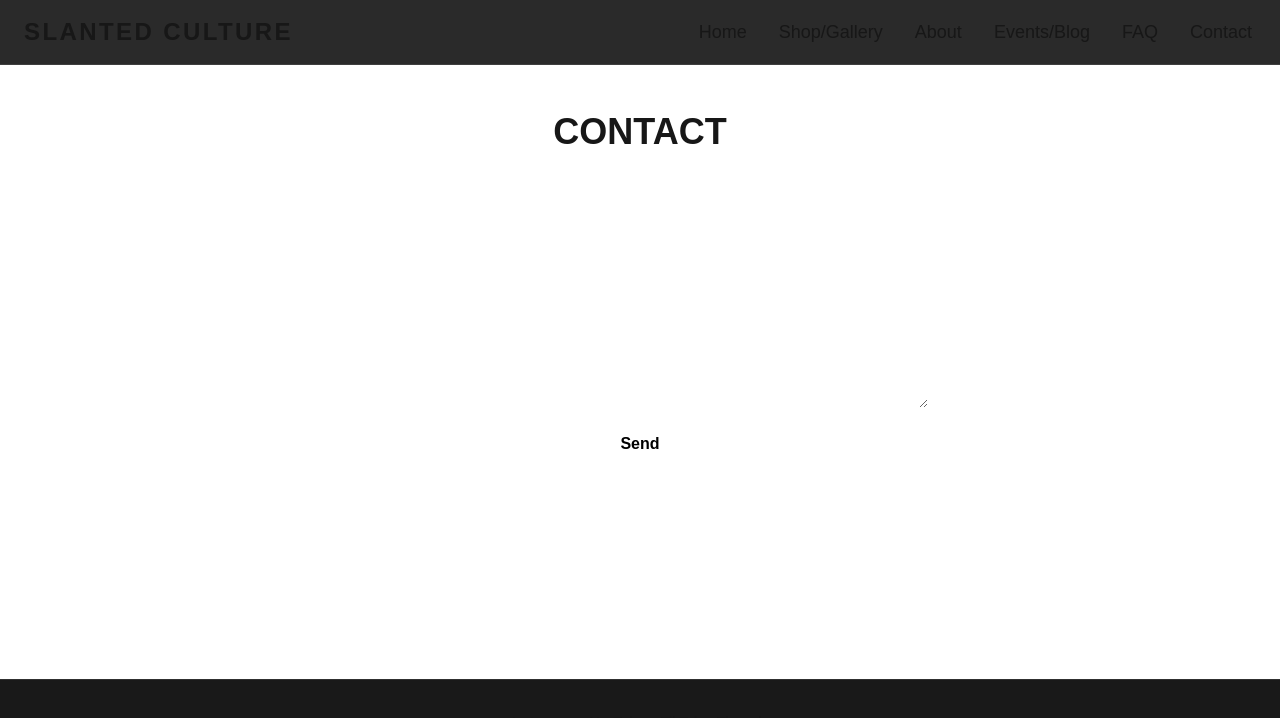
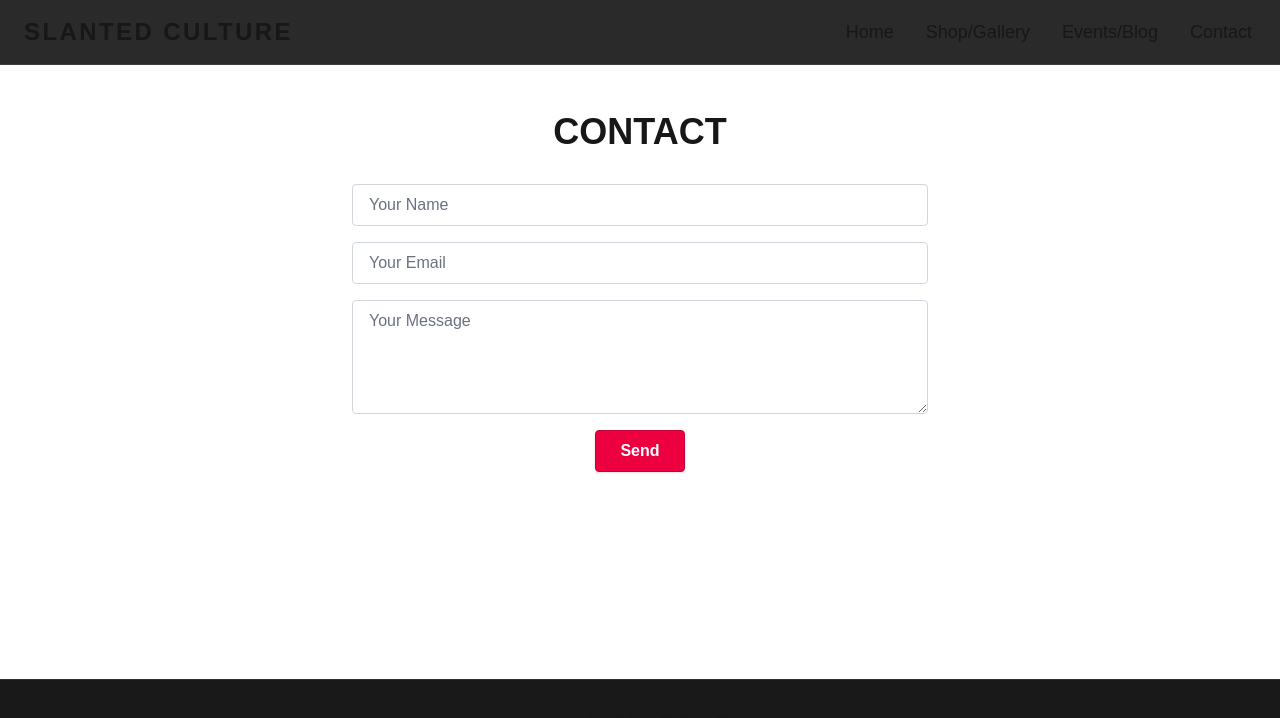
Before and after one commit to Pat-Calh/slanted.culture, a Next.js app: page /contact in a window 1280 px wide. Shown: the top 718 px of the page. Built offline with nearby package versions, Linux system fonts and the light colour scheme.

Commit message:
Refactored the Form on Contact Page

```diff
--- a/src/app/NavBar.tsx
+++ b/src/app/NavBar.tsx
@@ -5,9 +5,9 @@ import { motion, AnimatePresence } from "framer-motion";
 const navLinks = [
   { href: '/', label: 'Home' },
   { href: '/shop', label: 'Shop/Gallery' },
-  { href: '/about', label: 'About' },
+  // { href: '/about', label: 'About' }, // Temporarily hidden
   { href: '/events', label: 'Events/Blog' },
-  { href: '/faq', label: 'FAQ' },
+  // { href: '/faq', label: 'FAQ' }, // Temporarily hidden
   { href: '/contact', label: 'Contact' },
 ];
 
--- a/src/app/contact/page.tsx
+++ b/src/app/contact/page.tsx
@@ -3,11 +3,23 @@ export default function Contact() {
     <section className="py-12 max-w-xl mx-auto text-center">
       <h2 className="text-4xl font-bold mb-8 uppercase">Contact</h2>
       <form className="flex flex-col gap-4 items-center">
-        <input type="text" placeholder="Your Name" className="w-full px-4 py-2 rounded bg-white/10 text-white placeholder-white/50 focus:outline-none" />
-        <input type="email" placeholder="Your Email" className="w-full px-4 py-2 rounded bg-white/10 text-white placeholder-white/50 focus:outline-none" />
-        <textarea placeholder="Your Message" className="w-full px-4 py-2 rounded bg-white/10 text-white placeholder-white/50 focus:outline-none" rows={4} />
-        <button type="submit" className="px-6 py-2 bg-white text-black font-bold rounded hover:bg-accent transition">Send</button>
-      </form>
+  <input
+    type="text"
+    placeholder="Your Name"
+    className="w-full px-4 py-2 rounded bg-white text-black placeholder-gray-500 border border-gray-300 focus:outline-none focus:ring-2 focus:ring-accent"
+  />
+  <input
+    type="email"
+    placeholder="Your Email"
+    className="w-full px-4 py-2 rounded bg-white text-black placeholder-gray-500 border border-gray-300 focus:outline-none focus:ring-2 focus:ring-accent"
+  />
+  <textarea
+    placeholder="Your Message"
+    className="w-full px-4 py-2 rounded bg-white text-black placeholder-gray-500 border border-gray-300 focus:outline-none focus:ring-2 focus:ring-accent"
+    rows={4}
+  />
+  <button type="submit" className="px-6 py-2 bg-rose-600 text-white font-bold rounded border border-rose-700 shadow hover:bg-rose-700 focus:outline-none focus:ring-2 focus:ring-rose-400 transition">Send</button>
+</form>
     </section>
   );
 }
```
